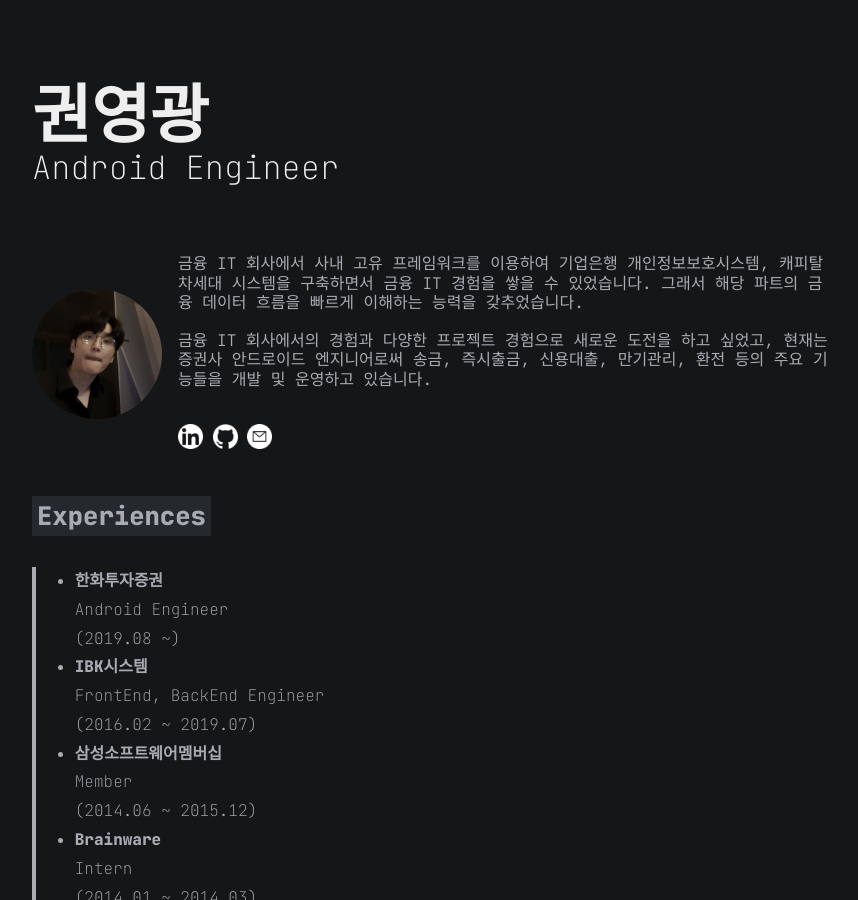
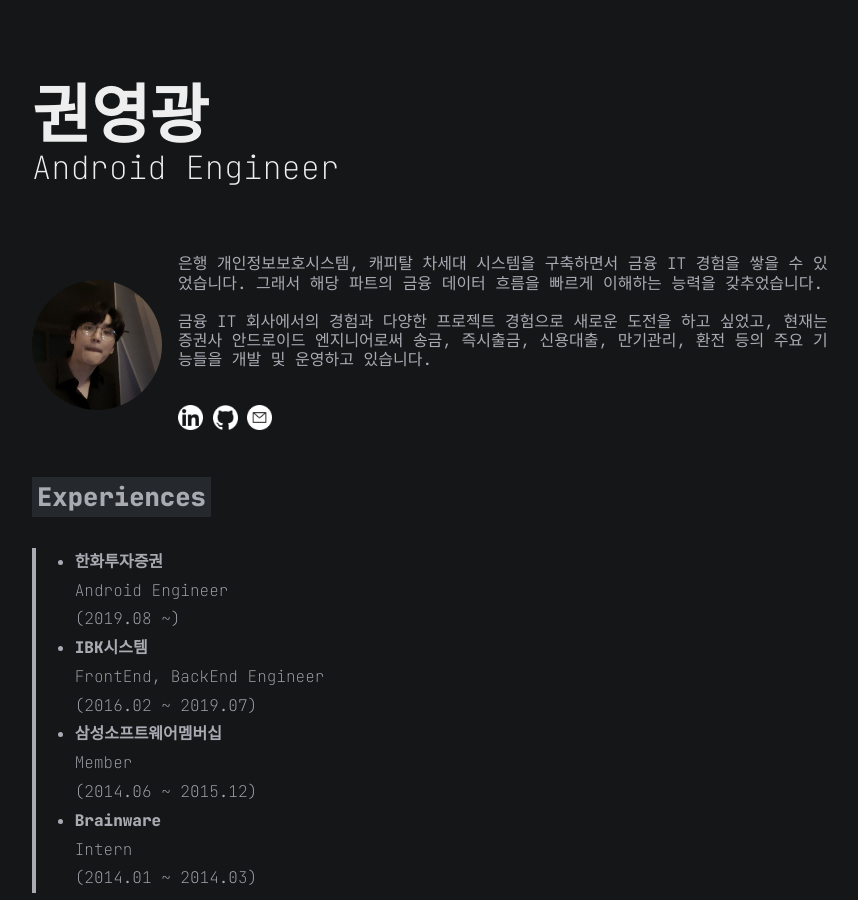
Before and after one commit to kwon0koang/kwon0koang.github.io, a Jekyll site: the page built from index.md, in a window 1280 px wide and 900 px high. Shown: the whole window, without its empty margins (208-1066 px from the left). Built offline with Jekyll 4.4.1, drawn with Linux system fonts in a browser that asks for light colours.

Commit message:
프로필 수정

```diff
--- a/_data/author.yml
+++ b/_data/author.yml
@@ -2,8 +2,10 @@
 job: Android Engineer
 dp: /assets/img/kwon0koang_profile.jpg
 description: "
-          <p> 금융 IT 회사에서 사내 고유 프레임워크를 이용하여 기업은행 개인정보보호시스템, 캐피탈 차세대 시스템을 구축하면서 금융 IT 경험을 쌓을 수 있었습니다. 그래서 해당 파트의 금융 데이터 흐름을 빠르게 이해하는 능력을 갖추었습니다.  </p> <br />
-          <p> 금융 IT 회사에서의 경험과 다양한 프로젝트 경험으로 새로운 도전을 하고 싶었고, 현재는 증권사 안드로이드 엔지니어로써 송금, 즉시출금, 신용대출, 만기관리, 환전 등의 주요 기능들을 개발 및 운영하고 있습니다. </p> <br />
+          <p> 은행 개인정보보호시스템, 캐피탈 차세대 시스템을 구축하면서 금융 IT 경험을 쌓을 수 있었습니다. 그래서 해당 파트의 금융 데이터 흐름을 빠르게 이해하는 능력을 갖추었습니다. </p>
+          <br />
+          <p> 금융 IT 회사에서의 경험과 다양한 프로젝트 경험으로 새로운 도전을 하고 싶었고, 현재는 증권사 안드로이드 엔지니어로써 송금, 즉시출금, 신용대출, 만기관리, 환전 등의 주요 기능들을 개발 및 운영하고 있습니다. </p>
+          <br />
 "
 email: kwon0koang@gmail.com
 contact:
```
